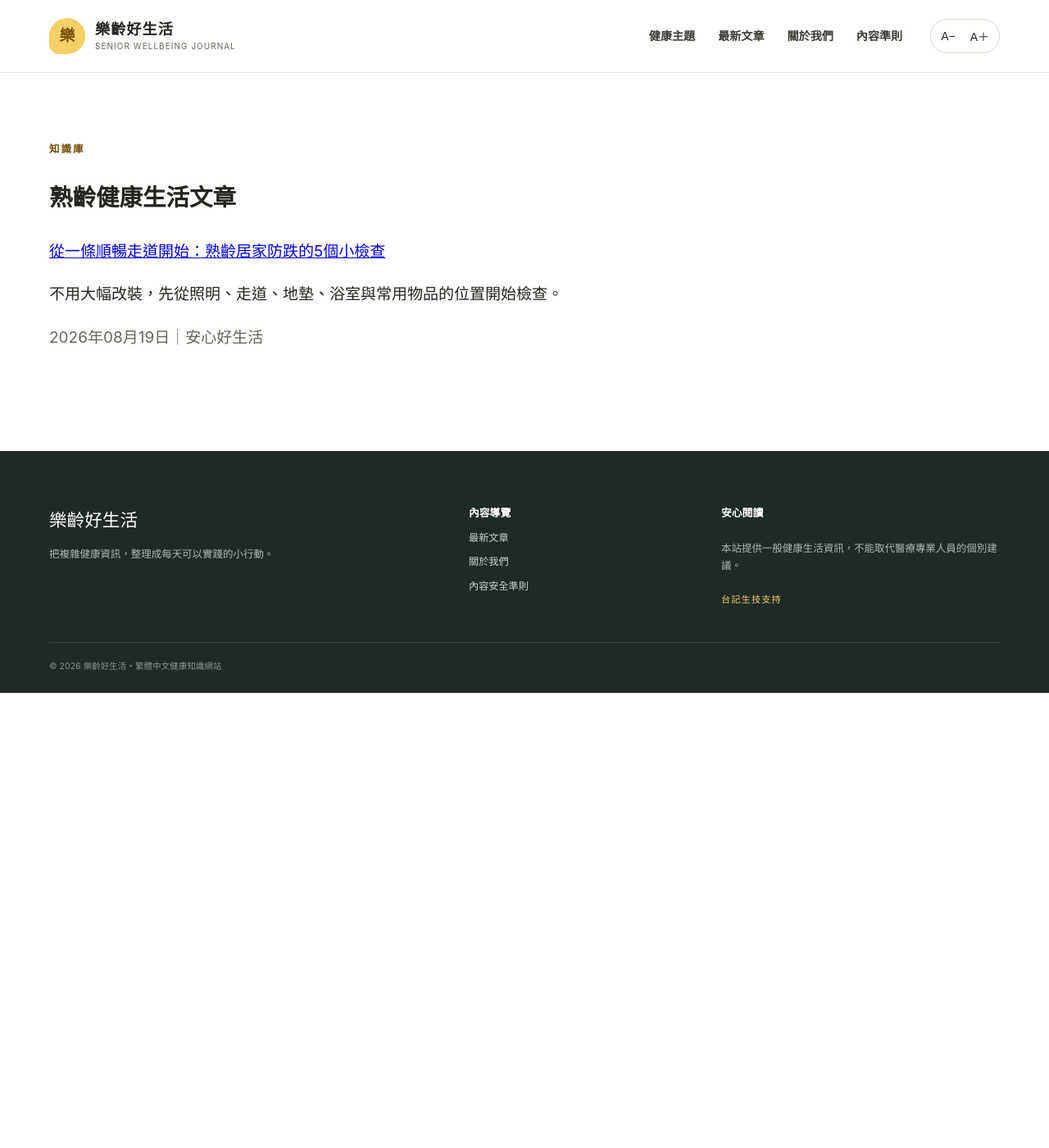
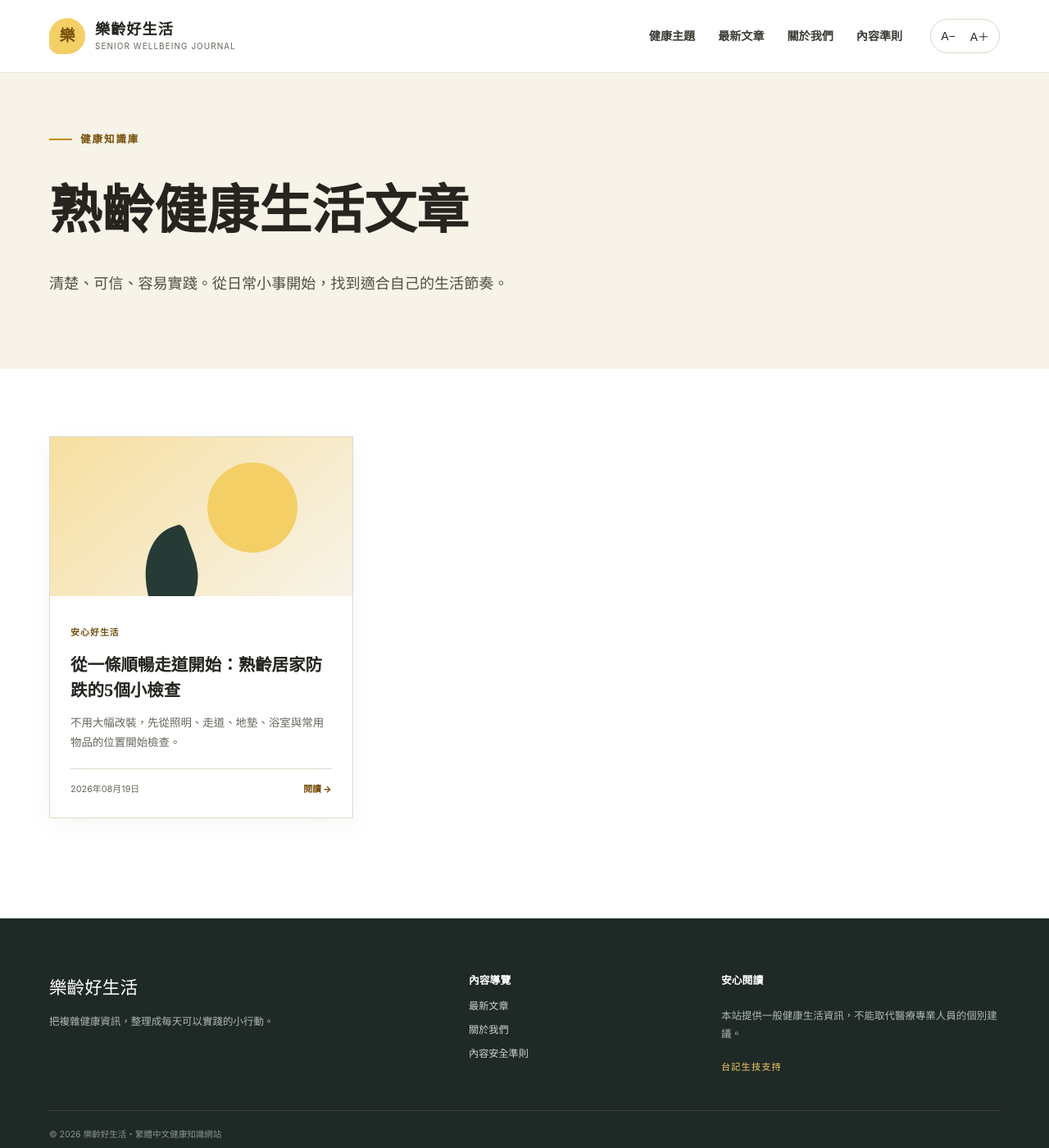
Before and after one commit to honorlin/senior-health-life, a Jekyll site: the page built from articles.md, in a window 1280 px wide and 1400 px high. Shown: the whole window at 82% size. Built offline with Jekyll 4.4.1, drawn with Linux system fonts in a browser that asks for light colours.

Commit message:
design: add editorial article cards

```diff
--- a/articles.md
+++ b/articles.md
@@ -3,4 +3,5 @@ layout: default
 title: 最新文章
 permalink: /articles/
 ---
-<section><div class="wrap"><p class="eyebrow">知識庫</p><h1>熟齡健康生活文章</h1><div class="post-list">{% for post in site.posts %}<article class="post-item" id="{{ post.category }}"><a href="{{ post.url | relative_url }}">{{ post.title }}</a><p>{{ post.description }}</p><span class="meta">{{ post.date | date: "%Y年%m月%d日" }}｜{{ post.category_name | default: post.category }}</span></article>{% else %}<p>文章準備中。</p>{% endfor %}</div></div></section>
+<section class="page-hero"><div class="wrap"><p class="eyebrow"><span></span>健康知識庫</p><h1>熟齡健康生活文章</h1><p class="lead">清楚、可信、容易實踐。從日常小事開始，找到適合自己的生活節奏。</p></div></section>
+<section><div class="wrap"><div class="article-grid">{% for post in site.posts %}<article class="article-card" id="{{ post.category }}"><a class="article-image" href="{{ post.url | relative_url }}">{% if post.image %}<img src="{{ post.image | relative_url }}" alt="{{ post.image_alt | default: post.title | escape }}" width="1200" height="630" loading="lazy">{% else %}<span class="image-placeholder"><i></i></span>{% endif %}</a><div class="article-body"><span class="article-category">{{ post.category_name | default: post.category }}</span><h2><a href="{{ post.url | relative_url }}">{{ post.title }}</a></h2><p>{{ post.description }}</p><div class="article-meta"><time>{{ post.date | date: "%Y年%m月%d日" }}</time><a href="{{ post.url | relative_url }}">閱讀 →</a></div></div></article>{% else %}<p>文章準備中。</p>{% endfor %}</div></div></section>
```
